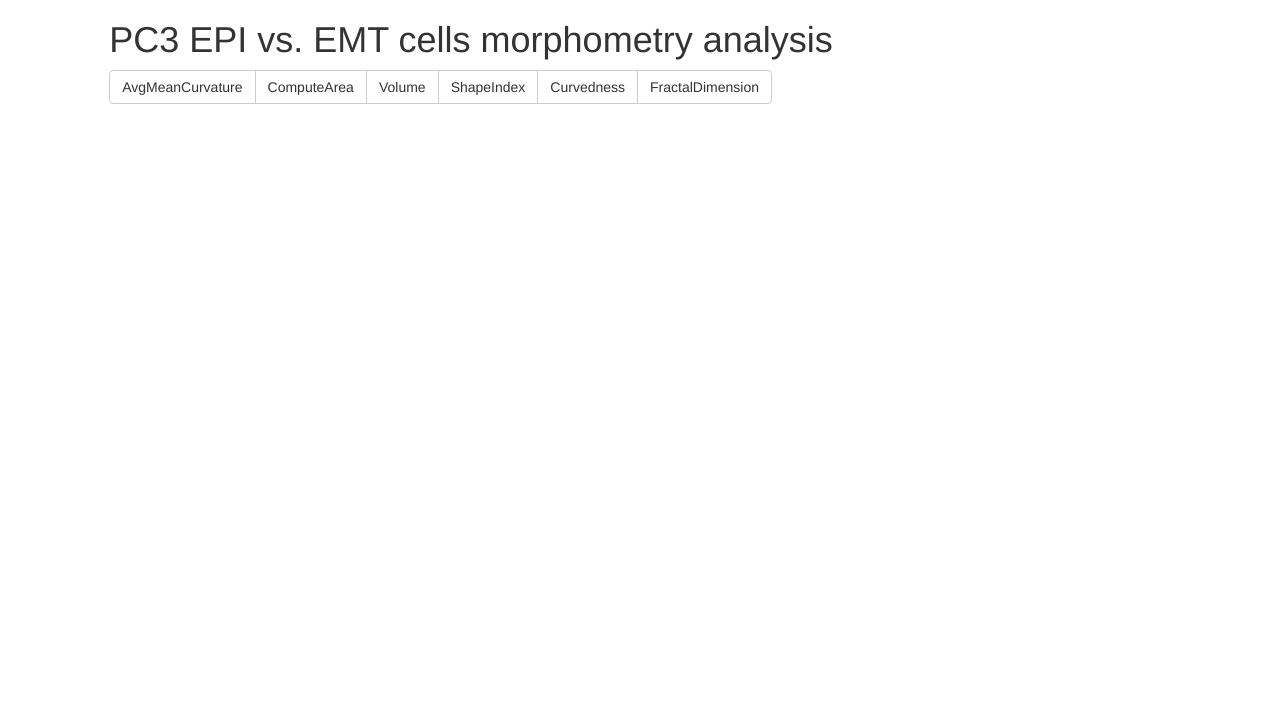
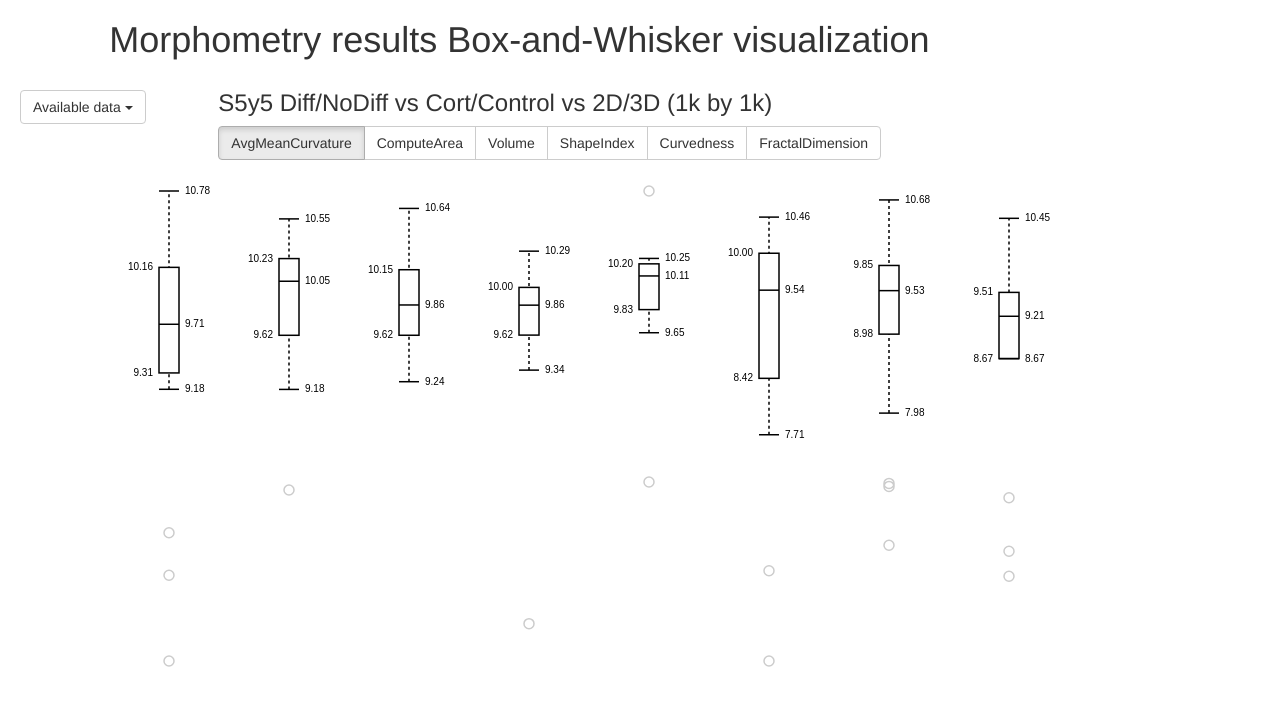
Before and after one commit to alxndrkalinin/BoxAndWhisker, a plain HTML site: page index.html in a window 1280 px wide. Drawn offline with nearby package versions, Linux system fonts and the light colour scheme; no server answers.

Commit message:
added dynamic loading and parsing of files, dataset selection, and other small changes

```diff
--- a/css/sy5y.css
+++ b/css/sy5y.css
@@ -22,3 +22,6 @@ body {
     fill: none;
     stroke: #ccc;
 }
+
+.top-buffer { margin-top: 20px; }
+.left-buffer { margin-left: 20px; }
--- a/index.html
+++ b/index.html
@@ -21,18 +21,28 @@
 
 <div class="row">
     <div class="col-md-11 col-md-offset-1">
-        <h1>PC3 EPI vs. EMT cells morphometry analysis</h1>
+        <h1>Morphometry results Box-and-Whisker visualization</h1>
     </div>
 </div>
 <div class="row">
-    <div class="col-md-11 col-md-offset-1">
-        <div class="btn-group">
-            <button type="button" class="btn btn-default">AvgMeanCurvature</button>
-            <button type="button" class="btn btn-default">ComputeArea</button>
-            <button type="button" class="btn btn-default">Volume</button>
-            <button type="button" class="btn btn-default">ShapeIndex</button>
-            <button type="button" class="btn btn-default">Curvedness</button>
-            <button type="button" class="btn btn-default">FractalDimension</button>
+    <div class="col-md-2">
+        <div class="btn-group left-buffer top-buffer">
+            <a class="btn btn-default dropdown-toggle" data-toggle="dropdown" href="#">
+                Available data
+                <span class="caret"></span>
+            </a>
+            <ul id="datasetList" class="dropdown-menu" role="menu" aria-labelledby="dropdownMenu">
+                <li><a tabindex="-1" href="#" class="highlight">Action</a></li>
+            </ul>
+        </div>
+    </div>
+    <div class="col-md-10">
+        <h3 id="datasetTitle">No data available.</h3>
+    </div>
+</div>
+<div class="row">
+    <div class="col-md-10 col-md-offset-2">
+        <div id="main-menu" class="btn-group">
         </div>
     </div>
 </div>
@@ -41,8 +51,8 @@
     </div>
 </div>
 <div class="row">
-    <div class="col-md-12">
-        <div class="graph">
+    <div class="col-md-10 col-md-offset-1 top-buffer">
+        <div id="graph">
             <!--graph goes here..-->
         </div>
     </div>
@@ -52,7 +62,8 @@
 <script src="https://ajax.googleapis.com/ajax/libs/jquery/1.11.0/jquery.min.js"></script>
 <script src="http://d3js.org/d3.v3.min.js"></script>
 <script src="js/box.js"></script>
-<script src="js/sy5y.js"></script>
+<script src="js/dataConfig.js"></script>
+<script src="js/boxwhisker.js"></script>
 <!-- Include all compiled plugins (below), or include individual files as needed -->
 <script src="js/bootstrap.min.js"></script>
 </body>
--- /dev/null
+++ b/js/boxwhisker.js
@@ -0,0 +1,179 @@
+/**
+ * Created by alxndrkalinin on 2/20/14.
+ */
+(function() {
+
+    var margin = {top: 10, right: 50, bottom: 20, left: 50},
+        width = 120 - margin.left - margin.right,
+        height = 500 - margin.top - margin.bottom;
+
+    var min = Infinity,
+        max = -Infinity;
+
+    var chart = d3.box()
+        .whiskers(iqr(1.5))
+        .width(width)
+        .height(height)
+        .tickFormat(d3.format(",.2f"));
+
+
+    // Define shorthand utility method for adding html elements
+    $.extend({
+        el: function(el, props) {
+            props = props || {};
+            var $el = $(document.createElement(el));
+            $el.attr(props);
+            return $el;
+        }
+    });
+
+    var selectDataset = function(dataset) {
+        $('#datasetTitle').text(dataConfig[dataset].title);
+        loadData(dataset);
+    };
+
+    var loadData = function(dataset) {
+        var files = [];
+        var fileLinks = dataConfig[dataset].files;
+
+        var getFile = function(fileName) {
+            var def = $.Deferred();
+            d3.csv('data/' + fileName, function(error, csv) {
+                files.push({
+                    fileName: fileName
+                        .substring(0, fileName.length - 4)
+                        .replace('_', ' '),
+                    data: csv
+                });
+                def.resolve();
+            });
+            return def.promise();
+        };
+
+        $.when.apply($,
+            fileLinks.map(function(i) {
+                return getFile(i);
+            })
+        ).then(function() {
+            console.log('resolved');
+            for(var measure in files[0].data[0]) {
+                $('#main-menu').append(
+                    $.el('button', {'type': 'button', 'class' : 'btn btn-default'}).
+                        text(measure).click(function() {
+                            switchMeasure(files, event.target.text)
+                        })
+                );
+            }
+            $("#main-menu .btn").first().remove();
+            $("#main-menu .btn").first().button("toggle");
+                console.log($("#main-menu .btn").slice(1,2));
+            var defaultMeasure = Object.keys(files[0].data[0])[3];
+            processData(files, defaultMeasure);
+        });
+    };
+
+    var processData = function(files, defaultMeasure) {
+        var fileNum = files.length;
+        for (var i = 0; i < fileNum; i++)
+            csvProcessing(files[i], i, defaultMeasure);
+    };
+
+    var csvProcessing = function(file, i, defaultMeasure) {
+
+        var data = [];
+
+        file.data.forEach(function(x) {
+            var s = Math.log(x[defaultMeasure]),
+                d = data[i];
+            if (!d) d = data[i] = [s];
+            else d.push(s);
+            if (s > max) max = s;
+            if (s < min) min = s;
+        });
+
+//        console.log('max: ' + max);
+//        console.log('min: ' + min);
+//        console.log(height + margin.bottom + margin.top);
+//
+//        if(Math.abs(max - min) > 500) {
+//            data.map(Math.log);
+//            min = Math.log(min);
+//            max = Math.log(max);
+//        }
+
+        console.log('max: ' + max);
+        console.log('min: ' + min);
+        console.log(height + margin.bottom + margin.top);
+
+        if(min == 0) min = 0.00000000000001;
+
+        if(chart.domain()) {
+            var currDomain = chart.domain()();
+            if (min < currDomain[0]) currDomain[0] = min;
+            if (max > currDomain[1]) currDomain[1] = max;
+        } else
+            chart.domain([min, max]);
+
+        var svg = d3.select("#graph").selectAll("svg")
+            .data(data)
+            .enter().append("svg")
+            .attr("class", "box")
+            .attr("width", width + margin.left + margin.right)
+            .attr("height", height + margin.bottom + margin.top)
+            .append("g")
+            .attr("transform", "translate(" + margin.left + "," + margin.top + ")")
+            .call(chart);
+    };
+
+    var switchDataset = function(dataset) {
+        $("#main-menu").empty();
+        $("#graph").empty();
+        selectDataset(dataset);
+    };
+    var switchMeasure = function(files, measure) {
+        processData(files, measure);
+    };
+
+    function randomize(d) {
+        if (!d.randomizer) d.randomizer = randomizer(d);
+        return d.map(d.randomizer);
+    }
+
+    function randomizer(d) {
+        var k = d3.max(d) * .02;
+        return function(d) {
+            return Math.max(min, Math.min(max, d + k * (Math.random() - .5)));
+        };
+    }
+
+// Returns a function to compute the interquartile range.
+    function iqr(k) {
+        return function(d, i) {
+            var q1 = d.quartiles[0],
+                q3 = d.quartiles[2],
+                iqr = (q3 - q1) * k,
+                i = -1,
+                j = d.length;
+            while (d[++i] < q1 - iqr);
+            while (d[--j] > q3 + iqr);
+            return [i, j];
+        };
+    }
+
+    if($.isEmptyObject(dataConfig))
+        return false;
+    else {
+        for(var dataset in dataConfig) {
+            $('#datasetList').append(
+                $.el('li').append(
+                    $.el('a', {'tabindex': '-1', 'href' : '#'}).text(dataset)
+                        .click(function() {
+                            switchDataset(event.target.text);
+                        })
+                )
+            );
+        }
+
+        selectDataset(Object.keys(dataConfig)[0]);
+    }
+})();
--- /dev/null
+++ b/js/dataConfig.js
@@ -0,0 +1,42 @@
+/**
+ * Created by Alexandr Kalinin on 3/20/14.
+ */
+
+var dataConfig = (function () {
+
+    var PC3_1k = {
+        title: 'PC3 EPI vs EMT (1k by 1k)',
+        files: [
+            'PC3_EPI_5k.csv',
+            'PC3_EMT_5k.csv'
+        ]
+    };
+
+    var Sy5y_1k = {
+        title: 'S5y5 Diff/NoDiff vs Cort/Control vs 2D/3D (1k by 1k)',
+        files: [
+            'Sy5y_NoDiff_Control_2D_N32.csv',
+            'Sy5y_NoDiff_Cort_2D_N33.csv',
+            'Sy5y_NoDiff_Control_3D_N34.csv',
+            'Sy5y_NoDiff_Cort_3D_N35.csv',
+            'Sy5y_Diff_Control_2D_N36.csv',
+            'Sy5y_Diff_Cort_2D_N37.csv',
+            'Sy5y_Diff_Control_3D_N38.csv',
+            'Sy5y_Diff_Cort_3D_N39.csv'
+        ]
+    };
+
+    var PC3_5k = {
+        title: 'PC3 EPI vs EMT (5k by 5k)',
+        files: [
+            'PC3_EPI_5k.csv',
+            'PC3_EMT_5k.csv'
+        ]
+    };
+
+    return {
+//        PC3_1k: PC3_1k
+        Sy5y_1k : Sy5y_1k,
+        PC3_5k : PC3_5k
+    };
+})();
--- a/js/sy5y.js
+++ /dev/null
@@ -1,108 +0,0 @@
-/**
- * Created by alxndrkalinin on 2/20/14.
- */
-(function() {
-
-//    var inputFiles = [
-//        'Sy5y_NoDiff_Control_2D_N32.csv',
-//        'Sy5y_NoDiff_Cort_2D_N33.csv',
-//        'Sy5y_NoDiff_Control_3D_N34.csv',
-//        'Sy5y_NoDiff_Cort_3D_N35.csv',
-//        'Sy5y_Diff_Control_2D_N36.csv',
-//        'Sy5y_Diff_Cort_2D_N37.csv',
-//        'Sy5y_Diff_Control_3D_N38.csv',
-//        'Sy5y_Diff_Cort_3D_N39.csv'
-//    ];
-
-    var inputFiles = [
-        'PC3_EPI_5k',
-        'PC3_EMT_5k'
-    ];
-
-    var metrics = [
-        'AvgMeanCurvature',
-        'ComputeArea',
-        'Volume',
-        'ShapeIndex',
-        'Curvedness',
-        'FractalDimension'
-    ];
-
-    var margin = {top: 10, right: 50, bottom: 20, left: 50},
-        width = 120 - margin.left - margin.right,
-        height = 500 - margin.top - margin.bottom;
-
-    var min = Infinity,
-        max = -Infinity;
-
-    var chart = d3.box()
-        .whiskers(iqr(1.5))
-        .width(width)
-        .height(height);
-
-    var data = [];
-    var metric = metrics[4];    // default
-
-    var dfd = $.Deferred();
-
-//  Read files in loop
-
-    var deferreds = $.map(inputFiles, function(current) {
-        return d3.csv(current);
-    });
-
-    $.when.apply($, deferreds).then(function(value) {
-        console.log('done');
-        console.log(deferreds[0].get());
-    });
-
-    var csvProcessing = function(error, csv, data, i) {
-
-            csv.forEach(function(x) {
-                var s = x[metric],
-                    d = data[i];
-                if (!d) d = data[i] = [s];
-                else d.push(s);
-                if (s > max) max = s;
-                if (s < min) min = s;
-            });
-
-            chart.domain([min, max]);
-
-            var svg = d3.select(".graph").selectAll("svg")
-                .data(data)
-                .enter().append("svg")
-                .attr("class", "box")
-                .attr("width", width + margin.left + margin.right)
-                .attr("height", height + margin.bottom + margin.top)
-                .append("g")
-                .attr("transform", "translate(" + margin.left + "," + margin.top + ")")
-                .call(chart);
-    }
-
-    function randomize(d) {
-        if (!d.randomizer) d.randomizer = randomizer(d);
-        return d.map(d.randomizer);
-    }
-
-    function randomizer(d) {
-        var k = d3.max(d) * .02;
-        return function(d) {
-            return Math.max(min, Math.min(max, d + k * (Math.random() - .5)));
-        };
-    }
-
-// Returns a function to compute the interquartile range.
-    function iqr(k) {
-        return function(d, i) {
-            var q1 = d.quartiles[0],
-                q3 = d.quartiles[2],
-                iqr = (q3 - q1) * k,
-                i = -1,
-                j = d.length;
-            while (d[++i] < q1 - iqr);
-            while (d[--j] > q3 + iqr);
-            return [i, j];
-        };
-    }
-})();
```
